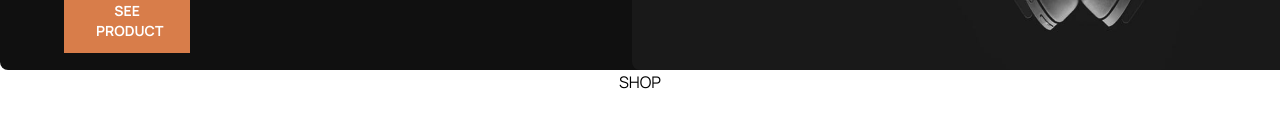
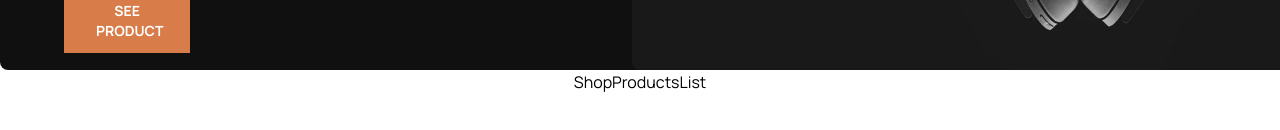
Before and after one commit to Guidotss/audiophile, a Next.js app: page / in a window 1280 px wide. Shown: the part 422-552 px from the top of the page. Built offline with nearby package versions, Linux system fonts and the light colour scheme.

Commit message:
chore: Update layout and add ShopProductsList component

```diff
--- a/src/app/layout.tsx
+++ b/src/app/layout.tsx
@@ -1,7 +1,7 @@
 import type { Metadata } from "next";
 import { Manrope } from "next/font/google";
+import { Navbar } from "@/components";
 import "./globals.css";
-import { Navbar } from "@/components";
 
 const manrope = Manrope({ subsets: ["latin"] });
 
--- a/src/app/page.tsx
+++ b/src/app/page.tsx
@@ -1,6 +1,7 @@
 import Image from "next/image";
 import HeadPhoneDesktop from "/public/assets/home/desktop/image-hero.jpg";
 import "animate.css";
+import { ShopProductsList } from "@/components/products";
 
 export default function Home() {
   return (
@@ -29,9 +30,7 @@ export default function Home() {
         />
       </section>
       <section className="h-full bg-audio-white">
-        <div>
-          <span>SHOP</span>
-        </div>
+        <ShopProductsList />
       </section>
     </main>
   );
--- /dev/null
+++ b/src/components/index.ts
@@ -0,0 +1,2 @@
+export * from "./common";
+export * from "./products";
--- a/src/components/index.tsx
+++ /dev/null
@@ -1 +0,0 @@
-export * from "./common";
--- /dev/null
+++ b/src/components/products/home/index.ts
@@ -0,0 +1 @@
+export * from "./shop-products";
--- /dev/null
+++ b/src/components/products/home/shop-products/ProductCategoryItem.tsx
@@ -0,0 +1,7 @@
+interface Props {
+  title: string;
+  image: string;
+}
+export const ShopProductCard = ({ title, image }: Readonly<Props>) => {
+  return <div>ShopProductCard</div>;
+};
--- /dev/null
+++ b/src/components/products/home/shop-products/ProductsCategoryList.tsx
@@ -0,0 +1,5 @@
+import { productsCategoryListItem } from "@/constants";
+
+export const ShopProductsList = () => {
+  return <div>ShopProductsList</div>;
+};
--- /dev/null
+++ b/src/components/products/home/shop-products/index.ts
@@ -0,0 +1 @@
+export * from "./ProductsCategoryList";
--- /dev/null
+++ b/src/components/products/index.ts
@@ -0,0 +1 @@
+export * from "./home";
--- /dev/null
+++ b/src/constants/index.ts
@@ -0,0 +1,2 @@
+export * from "./navbar-items";
+export * from "./products-category-list-item";
--- a/src/constants/index.tsx
+++ /dev/null
@@ -1 +0,0 @@
-export * from "./navbar-items";
--- /dev/null
+++ b/src/constants/products-category-list-item.ts
@@ -0,0 +1,17 @@
+export const productsCategoryListItem = [
+  {
+    title: "HEADPHONES",
+    image:
+      "/public/assets/shared/desktop/image-category-thumbnail-earphones.png",
+  },
+  {
+    title: "SPEAKERS",
+    image:
+      "/public/assets/shared/desktop/image-category-thumbnail-speakers.png",
+  },
+  {
+    title: "EARPHONES",
+    image:
+      "/public/assets/shared/desktop/image-category-thumbnail-earphones.png",
+  },
+] as const;
```
